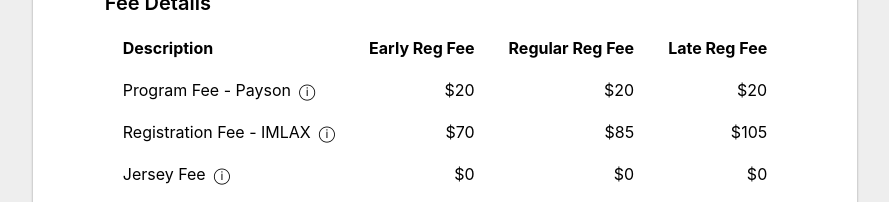
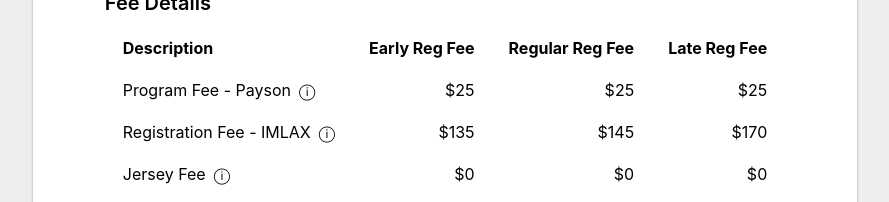
Before and after one commit to dustinmyers/pyl-lax-calc, a React (Vite) app: page / in a window 1280 px wide. Shown: the part 448-650 px from the top of the page, without its empty margins (195-1084 px from the left). Built offline with nearby package versions, Linux system fonts and the light colour scheme.

Commit message:
Update prices and tooltip

```diff
--- a/src/App.tsx
+++ b/src/App.tsx
@@ -8,17 +8,17 @@ function App() {
   const [grade, setGrade] = useState<string>('k4');
 
   // Define fee constants
-  const programFee = 20;
+  const programFee = 25;
   const jerseyFee = 40;
   const boysGearRentalFee = 85;
 
   // Calculate fees based on selected options
-  const programFeeTotal = programFee;
+  const programFeeTotal = gender === 'girls' || grade === 'k4' ? programFee : programFee + 30;
   const jerseyFeeTotal = needsJersey ? jerseyFee : 0;
   const gearRentalFeeTotal = gender === 'boys' && needsGear ? boysGearRentalFee : 0;
-  const earlyRegistrationFeeTotal = grade === 'k4' ? 70 : 90
-  const regularRegistrationFeeTotal = grade === 'k4' ? 85 : 105
-  const lateRegistrationFeeTotal = grade === 'k4' ? 105 : 125
+  const earlyRegistrationFeeTotal = grade === 'k4' ? 135 : 155
+  const regularRegistrationFeeTotal = grade === 'k4' ? 145 : 165
+  const lateRegistrationFeeTotal = grade === 'k4' ? 170 : 190
 
   const totalEarlyFee = programFeeTotal + jerseyFeeTotal + gearRentalFeeTotal + earlyRegistrationFeeTotal;
   const totalRegularFee = programFeeTotal + jerseyFeeTotal + gearRentalFeeTotal + regularRegistrationFeeTotal;
@@ -150,7 +150,7 @@ function App() {
               <tr>
                 <td className="calc-table-padding calc-table-first-column">
                   Program Fee - Payson
-                  <Tooltip message="Team & program events, practice field space, team equipment, program administration">
+                  <Tooltip message={`Team and individual pictures,${grade === 'k8' && gender === 'boys' ? ' pre-season tournament,' : ''} team & program events, practice field space, team equipment, program administration`}>
                   ⓘ
                   </Tooltip>
                 </td>
```
Also changed, not shown: 9 other files (tests, documents, lock files or other folders).
